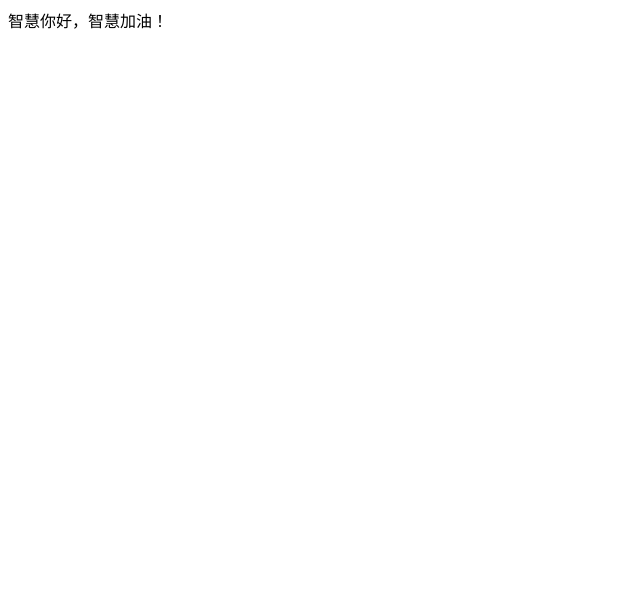
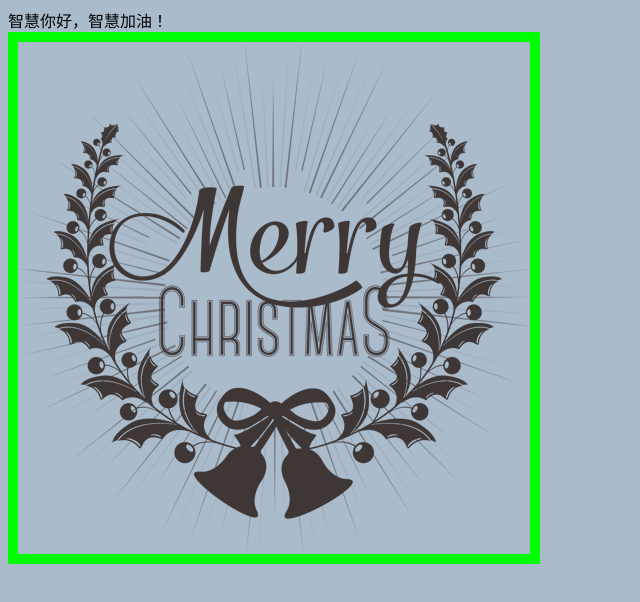
Before and after one commit to zhihuiwang0423/newgithub, a plain HTML site: page index.html in a window 1280 px wide. Shown: the whole page, without its empty margins (0-640 px from the left). Drawn offline with Linux system fonts and the light colour scheme.

```diff
--- a/index.html
+++ b/index.html
@@ -5,8 +5,11 @@
     <meta name="viewport" content="width=device-width, initial-scale=1.0">
     <meta http-equiv="X-UA-Compatible" content="ie=edge">
     <title>zhihui</title>
+    <link href="./main.css" rel="stylesheet" type="text/css" >
+
 </head>
 <body>
     <div>智慧你好，智慧加油！</div>
+    <image src="./images/bg.png" class="img"/>
 </body>
 </html>
--- /dev/null
+++ b/main.css
@@ -0,0 +1,6 @@
+body{
+    background: #abc;
+}
+.img{
+    border: 10px solid #0f0;
+}
```
